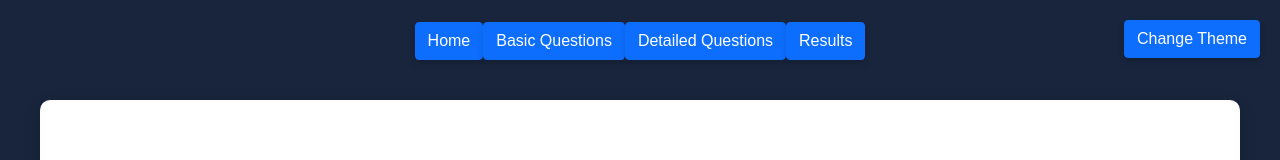
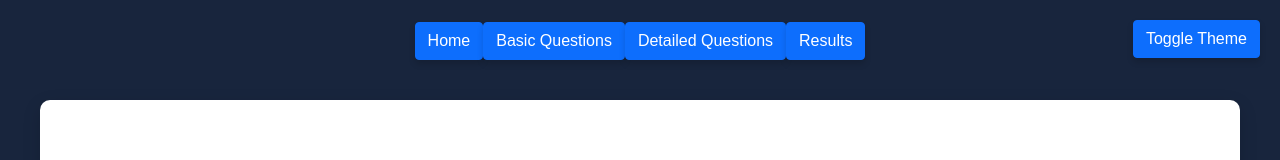
Before and after one commit to dstark12/starter_helpi, a React (Create React App) app: page / in a window 1280 px wide. Shown: the top 160 px of the page. Built offline with nearby package versions, Linux system fonts and the light colour scheme.

Commit message:
Changed wording on theme button

```diff
--- a/src/Components/App.tsx
+++ b/src/Components/App.tsx
@@ -83,7 +83,7 @@ function App() {
   return (
     <div className="App">
       <header className="App-header">
-      <Button style={{position: "absolute", top: 0, right: 0, margin: '20px'}}onClick={toggleTheme}>Change Theme</Button>
+      <Button style={{position: "absolute", top: 0, right: 0, margin: '20px'}}onClick={toggleTheme}>Toggle Theme</Button>
         <span>
           <Button onClick={() => setPage("home")}>Home</Button>
           <Button onClick={() => setPage("bquestions")}>Basic Questions</Button>
```
